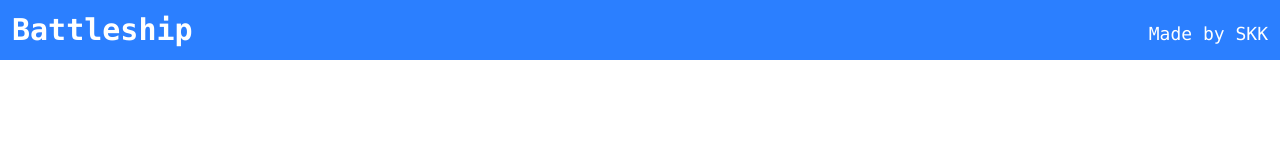
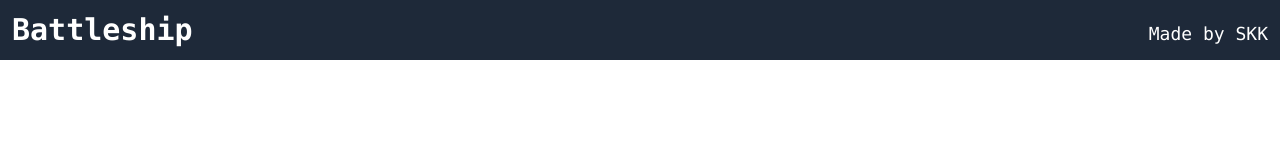
Before and after one commit to SakolkiatNr/battleship, a website built with webpack: page src/index.html in a window 1280 px wide. Built offline with nearby package versions, Linux system fonts and the light colour scheme.

Commit message:
style: change header background

```diff
--- a/src/index.html
+++ b/src/index.html
@@ -10,19 +10,16 @@
 
 <body>
 
-	<div class="bg-blue-500  flex flex-row justify-between items-end p-3 box-sh font-mono">
+	<div class="bg-gray-800  flex flex-row justify-between items-end p-3 box-sh font-mono">
 		<h1 class="text-3xl text-white font-bold capitalize">battleship</h1>
 		<p class="text-lg font-medium text-white">Made by SKK</p>
 	</div>
-
 
 	<div id="gameboard">
 
 
 	</div>
 
-
-
 </body>
 
 </html>
```
